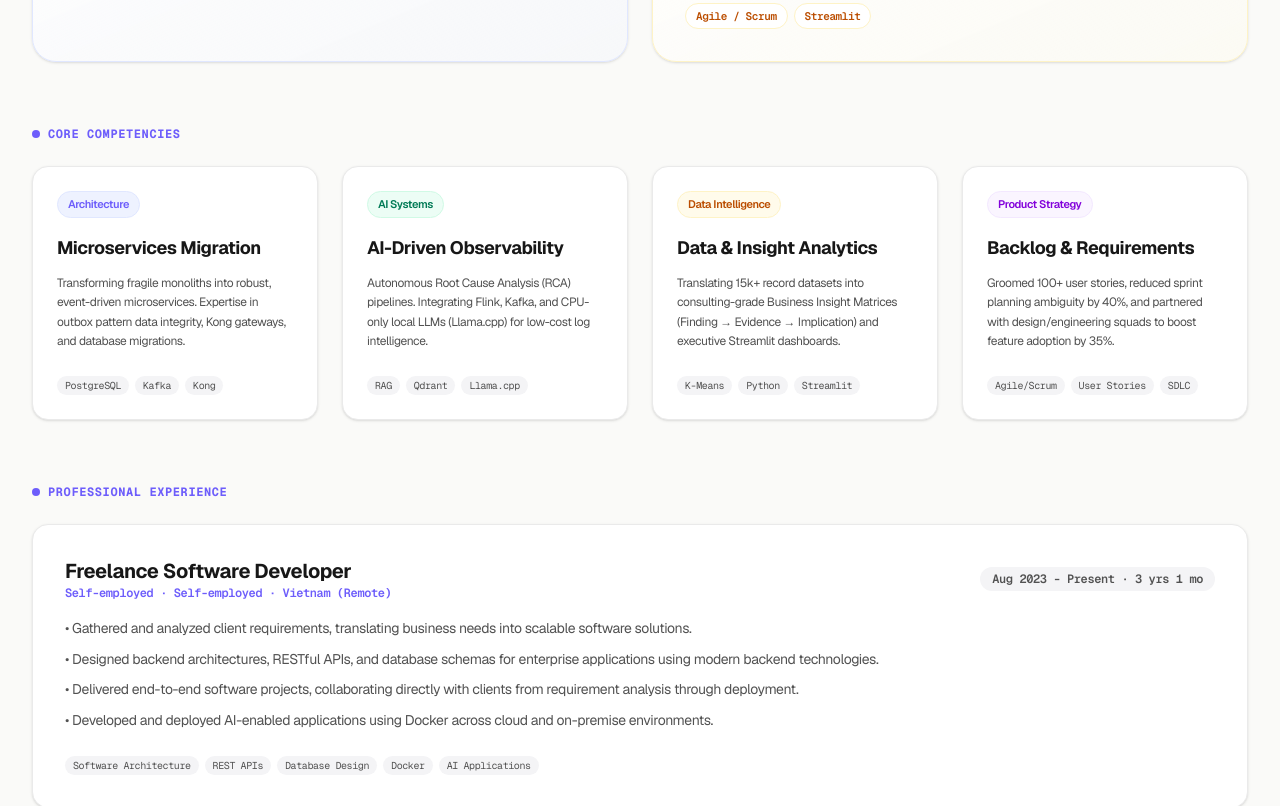
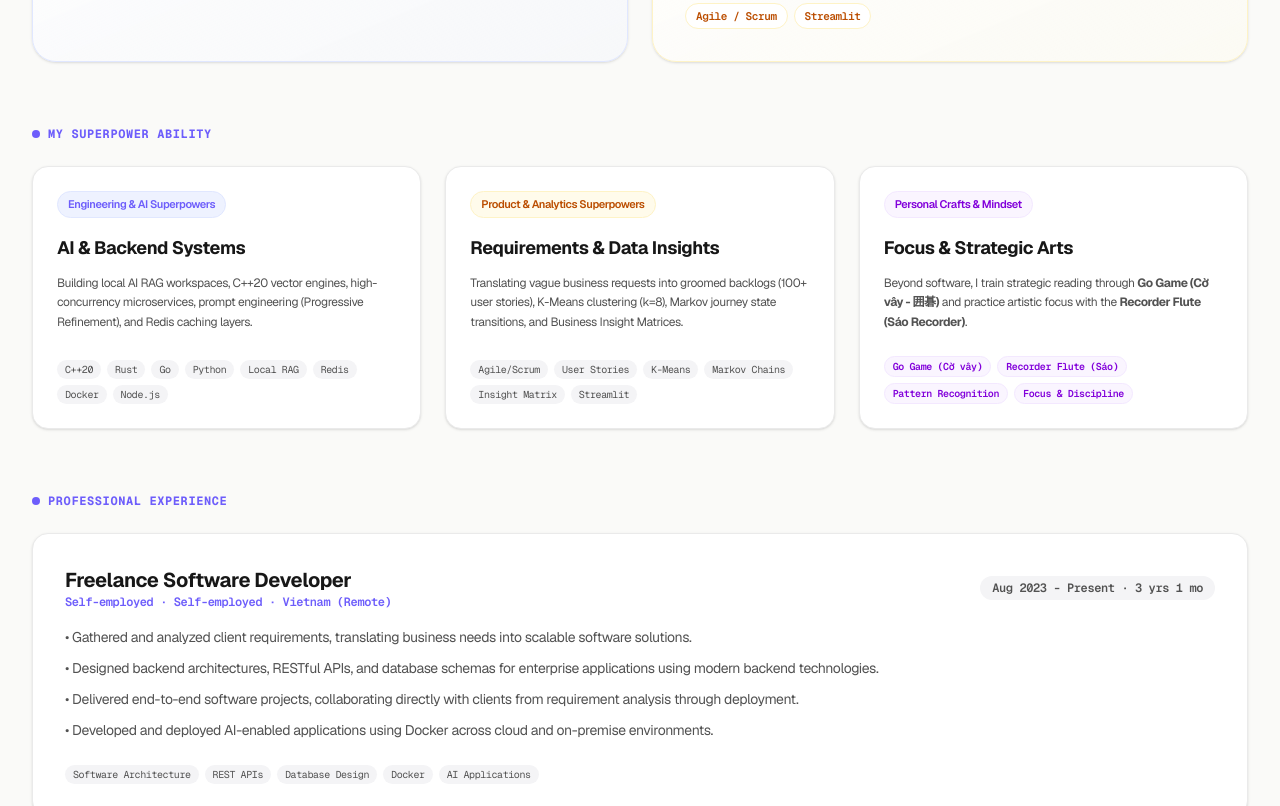
Before and after one commit to pomagrenate/pomaidb-web, a Next.js app: page /hire-me in a window 1280 px wide. Shown: the part 700-1506 px from the top of the page. Built offline with nearby package versions, Linux system fonts and the light colour scheme.

Commit message:
feat: add MY SUPERPOWER ABILITY skills & personal crafts, and VOLUNTEERING & COMMUNITY IMPACT section

```diff
--- a/app/hire-me/page.tsx
+++ b/app/hire-me/page.tsx
@@ -63,26 +63,27 @@ export default function HireMePage() {
           </div>
         </div>
 
-        {/* What I Do */}
+        {/* My Superpower Ability */}
         <div>
           <div className="flex items-center gap-2 text-xs font-mono font-bold text-[#6D5DFB] uppercase tracking-wider mb-6">
             <span className="w-2 h-2 rounded-full bg-[#6D5DFB]" />
-            <span>CORE COMPETENCIES</span>
+            <span>MY SUPERPOWER ABILITY</span>
           </div>
 
-          <div className="grid grid-cols-1 md:grid-cols-2 lg:grid-cols-4 gap-6">
+          <div className="grid grid-cols-1 md:grid-cols-2 lg:grid-cols-3 gap-6">
+            {/* Tech & AI Superpower */}
             <div className="bg-white border border-[#EAEAEA] rounded-2xl p-6 shadow-sm hover:shadow-lg transition-all flex flex-col justify-between">
               <div>
                 <span className="px-2.5 py-1 rounded-full bg-indigo-50 border border-indigo-100 text-[#6D5DFB] text-[11px] font-semibold mb-4 inline-block">
-                  Architecture
+                  Engineering &amp; AI Superpowers
                 </span>
-                <h3 className="text-lg font-bold text-[#171717] mb-3">Microservices Migration</h3>
+                <h3 className="text-lg font-bold text-[#171717] mb-3">AI &amp; Backend Systems</h3>
                 <p className="text-[#525252] text-xs leading-relaxed mb-6">
-                  Transforming fragile monoliths into robust, event-driven microservices. Expertise in outbox pattern data integrity, Kong gateways, and database migrations.
+                  Building local AI RAG workspaces, C++20 vector engines, high-concurrency microservices, prompt engineering (Progressive Refinement), and Redis caching layers.
                 </p>
               </div>
               <div className="flex flex-wrap gap-1.5">
-                {["PostgreSQL", "Kafka", "Kong"].map((t) => (
+                {["C++20", "Rust", "Go", "Python", "Local RAG", "Redis", "Docker", "Node.js"].map((t) => (
                   <span key={t} className="px-2 py-0.5 rounded-full bg-[#F4F4F6] text-[10px] font-mono text-[#525252]">
                     {t}
                   </span>
@@ -90,18 +91,19 @@ export default function HireMePage() {
               </div>
             </div>
 
+            {/* Business & Product Superpower */}
             <div className="bg-white border border-[#EAEAEA] rounded-2xl p-6 shadow-sm hover:shadow-lg transition-all flex flex-col justify-between">
               <div>
-                <span className="px-2.5 py-1 rounded-full bg-emerald-50 border border-emerald-100 text-emerald-700 text-[11px] font-semibold mb-4 inline-block">
-                  AI Systems
+                <span className="px-2.5 py-1 rounded-full bg-amber-50 border border-amber-100 text-amber-700 text-[11px] font-semibold mb-4 inline-block">
+                  Product &amp; Analytics Superpowers
                 </span>
-                <h3 className="text-lg font-bold text-[#171717] mb-3">AI-Driven Observability</h3>
+                <h3 className="text-lg font-bold text-[#171717] mb-3">Requirements &amp; Data Insights</h3>
                 <p className="text-[#525252] text-xs leading-relaxed mb-6">
-                  Autonomous Root Cause Analysis (RCA) pipelines. Integrating Flink, Kafka, and CPU-only local LLMs (Llama.cpp) for low-cost log intelligence.
+                  Translating vague business requests into groomed backlogs (100+ user stories), K-Means clustering (k=8), Markov journey state transitions, and Business Insight Matrices.
                 </p>
               </div>
               <div className="flex flex-wrap gap-1.5">
-                {["RAG", "Qdrant", "Llama.cpp"].map((t) => (
+                {["Agile/Scrum", "User Stories", "K-Means", "Markov Chains", "Insight Matrix", "Streamlit"].map((t) => (
                   <span key={t} className="px-2 py-0.5 rounded-full bg-[#F4F4F6] text-[10px] font-mono text-[#525252]">
                     {t}
                   </span>
@@ -109,38 +111,20 @@ export default function HireMePage() {
               </div>
             </div>
 
+            {/* Personal Craft & Mindset (Tài lẻ) */}
             <div className="bg-white border border-[#EAEAEA] rounded-2xl p-6 shadow-sm hover:shadow-lg transition-all flex flex-col justify-between">
               <div>
-                <span className="px-2.5 py-1 rounded-full bg-amber-50 border border-amber-100 text-amber-700 text-[11px] font-semibold mb-4 inline-block">
-                  Data Intelligence
+                <span className="px-2.5 py-1 rounded-full bg-purple-50 border border-purple-100 text-purple-700 text-[11px] font-semibold mb-4 inline-block">
+                  Personal Crafts &amp; Mindset
                 </span>
-                <h3 className="text-lg font-bold text-[#171717] mb-3">Data &amp; Insight Analytics</h3>
+                <h3 className="text-lg font-bold text-[#171717] mb-3">Focus &amp; Strategic Arts</h3>
                 <p className="text-[#525252] text-xs leading-relaxed mb-6">
-                  Translating 15k+ record datasets into consulting-grade Business Insight Matrices (Finding → Evidence → Implication) and executive Streamlit dashboards.
+                  Beyond software, I train strategic reading through <strong>Go Game (Cờ vây - 囲碁)</strong> and practice artistic focus with the <strong>Recorder Flute (Sáo Recorder)</strong>.
                 </p>
               </div>
               <div className="flex flex-wrap gap-1.5">
-                {["K-Means", "Python", "Streamlit"].map((t) => (
-                  <span key={t} className="px-2 py-0.5 rounded-full bg-[#F4F4F6] text-[10px] font-mono text-[#525252]">
-                    {t}
-                  </span>
-                ))}
-              </div>
-            </div>
-
-            <div className="bg-white border border-[#EAEAEA] rounded-2xl p-6 shadow-sm hover:shadow-lg transition-all flex flex-col justify-between">
-              <div>
-                <span className="px-2.5 py-1 rounded-full bg-purple-50 border border-purple-100 text-purple-700 text-[11px] font-semibold mb-4 inline-block">
-                  Product Strategy
-                </span>
-                <h3 className="text-lg font-bold text-[#171717] mb-3">Backlog &amp; Requirements</h3>
-                <p className="text-[#525252] text-xs leading-relaxed mb-6">
-                  Groomed 100+ user stories, reduced sprint planning ambiguity by 40%, and partnered with design/engineering squads to boost feature adoption by 35%.
-                </p>
-              </div>
-              <div className="flex flex-wrap gap-1.5">
-                {["Agile/Scrum", "User Stories", "SDLC"].map((t) => (
-                  <span key={t} className="px-2 py-0.5 rounded-full bg-[#F4F4F6] text-[10px] font-mono text-[#525252]">
+                {["Go Game (Cờ vây)", "Recorder Flute (Sáo)", "Pattern Recognition", "Focus & Discipline"].map((t) => (
+                  <span key={t} className="px-2 py-0.5 rounded-full bg-purple-50 text-purple-700 border border-purple-100 text-[10px] font-mono font-semibold">
                     {t}
                   </span>
                 ))}
@@ -348,6 +332,127 @@ export default function HireMePage() {
           </div>
         </div>
 
+        {/* Volunteering & Community Impact */}
+        <div>
+          <div className="flex items-center gap-2 text-xs font-mono font-bold text-[#6D5DFB] uppercase tracking-wider mb-6">
+            <span className="w-2 h-2 rounded-full bg-emerald-500" />
+            <span>VOLUNTEERING &amp; COMMUNITY IMPACT</span>
+          </div>
+
+          <div className="grid grid-cols-1 md:grid-cols-2 lg:grid-cols-3 gap-6">
+            {/* 1. HUTECH Poverty Alleviation */}
+            <div className="bg-white border border-[#EAEAEA] rounded-2xl p-6 shadow-sm hover:shadow-md transition-all flex flex-col justify-between">
+              <div>
+                <div className="flex items-center justify-between mb-3">
+                  <span className="px-2.5 py-0.5 rounded-full bg-emerald-50 border border-emerald-200 text-emerald-700 text-[10px] font-semibold">
+                    Poverty Alleviation
+                  </span>
+                  <span className="text-[11px] font-mono text-slate-400">Apr 2023 - Jun 2023</span>
+                </div>
+                <h3 className="text-base font-bold text-[#171717] mb-1">Student Volunteer</h3>
+                <p className="text-xs font-semibold text-emerald-600 mb-3">HCM University of Technology (HUTECH)</p>
+                <p className="text-xs text-[#525252] leading-relaxed mb-4">
+                  Collaborated with fellow students to raise funds within the university community to buy food, clothes, and necessities for homeless individuals and children in need.
+                </p>
+              </div>
+              <span className="text-[10px] font-mono text-slate-400">3 mos · Community Relief</span>
+            </div>
+
+            {/* 2. HUTECH Environment */}
+            <div className="bg-white border border-[#EAEAEA] rounded-2xl p-6 shadow-sm hover:shadow-md transition-all flex flex-col justify-between">
+              <div>
+                <div className="flex items-center justify-between mb-3">
+                  <span className="px-2.5 py-0.5 rounded-full bg-teal-50 border border-teal-200 text-teal-700 text-[10px] font-semibold">
+                    Environment
+                  </span>
+                  <span className="text-[11px] font-mono text-slate-400">Jul 2022</span>
+                </div>
+                <h3 className="text-base font-bold text-[#171717] mb-1">Student Volunteer</h3>
+                <p className="text-xs font-semibold text-teal-600 mb-3">HCM University of Technology (HUTECH)</p>
+                <ul className="text-xs text-[#525252] leading-relaxed space-y-1 mb-4">
+                  <li>• Cleaned a sub-district street with the volunteer team.</li>
+                  <li>• Inspected local households to eliminate mosquito breeding grounds for community public health.</li>
+                </ul>
+              </div>
+              <span className="text-[10px] font-mono text-slate-400">1 mo · Street Cleanup &amp; Sanitation</span>
+            </div>
+
+            {/* 3. HUTECH Children & Pagoda Meal */}
+            <div className="bg-white border border-[#EAEAEA] rounded-2xl p-6 shadow-sm hover:shadow-md transition-all flex flex-col justify-between">
+              <div>
+                <div className="flex items-center justify-between mb-3">
+                  <span className="px-2.5 py-0.5 rounded-full bg-amber-50 border border-amber-200 text-amber-700 text-[10px] font-semibold">
+                    Children &amp; Community
+                  </span>
+                  <span className="text-[11px] font-mono text-slate-400">Jul 2022</span>
+                </div>
+                <h3 className="text-base font-bold text-[#171717] mb-1">Student Volunteer</h3>
+                <p className="text-xs font-semibold text-amber-600 mb-3">HCM University of Technology (HUTECH)</p>
+                <ul className="text-xs text-[#525252] leading-relaxed space-y-1 mb-4">
+                  <li>• Assisted monks in cleaning pagoda facilities.</li>
+                  <li>• Prepared and served community meals for visitors and local residents.</li>
+                </ul>
+              </div>
+              <span className="text-[10px] font-mono text-slate-400">1 mo · Pagoda Outreach</span>
+            </div>
+
+            {/* 4. HUTECH Tet Gift Wrapping */}
+            <div className="bg-white border border-[#EAEAEA] rounded-2xl p-6 shadow-sm hover:shadow-md transition-all flex flex-col justify-between">
+              <div>
+                <div className="flex items-center justify-between mb-3">
+                  <span className="px-2.5 py-0.5 rounded-full bg-purple-50 border border-purple-200 text-purple-700 text-[10px] font-semibold">
+                    Children &amp; Tet Support
+                  </span>
+                  <span className="text-[11px] font-mono text-slate-400">Nov 2022</span>
+                </div>
+                <h3 className="text-base font-bold text-[#171717] mb-1">Student Volunteer</h3>
+                <p className="text-xs font-semibold text-purple-600 mb-3">HCM University of Technology (HUTECH)</p>
+                <p className="text-xs text-[#525252] leading-relaxed mb-4">
+                  Participated in a gift-wrapping initiative to package festive gift boxes for underprivileged families, bringing warmth and care for the Tet holiday.
+                </p>
+              </div>
+              <span className="text-[10px] font-mono text-slate-400">1 mo · Festive Gift Outreach</span>
+            </div>
+
+            {/* 5. Red Cross COVID-19 Rice Bank */}
+            <div className="bg-white border border-[#EAEAEA] rounded-2xl p-6 shadow-sm hover:shadow-md transition-all flex flex-col justify-between">
+              <div>
+                <div className="flex items-center justify-between mb-3">
+                  <span className="px-2.5 py-0.5 rounded-full bg-red-50 border border-red-200 text-red-700 text-[10px] font-semibold">
+                    Health &amp; Disaster Relief
+                  </span>
+                  <span className="text-[11px] font-mono text-slate-400">Nov 2021 - Dec 2021</span>
+                </div>
+                <h3 className="text-base font-bold text-[#171717] mb-1">Volunteer Staff</h3>
+                <p className="text-xs font-semibold text-red-600 mb-3">Red Cross</p>
+                <p className="text-xs text-[#525252] leading-relaxed mb-4">
+                  Operated Rice Bank Machines and supported food supply logistics during the COVID-19 pandemic to deliver essential rice directly to families in need.
+                </p>
+              </div>
+              <span className="text-[10px] font-mono text-slate-400">2 mos · COVID-19 Food Relief</span>
+            </div>
+
+            {/* 6. High School Orphanage Night */}
+            <div className="bg-white border border-[#EAEAEA] rounded-2xl p-6 shadow-sm hover:shadow-md transition-all flex flex-col justify-between">
+              <div>
+                <div className="flex items-center justify-between mb-3">
+                  <span className="px-2.5 py-0.5 rounded-full bg-indigo-50 border border-indigo-200 text-indigo-700 text-[10px] font-semibold">
+                    Children &amp; Orphanage
+                  </span>
+                  <span className="text-[11px] font-mono text-slate-400">Jun 2020</span>
+                </div>
+                <h3 className="text-base font-bold text-[#171717] mb-1">Student Volunteer</h3>
+                <p className="text-xs font-semibold text-indigo-600 mb-3">High School Outreach</p>
+                <ul className="text-xs text-[#525252] leading-relaxed space-y-1 mb-4">
+                  <li>• Organized a pre-festive night for children at a local orphanage.</li>
+                  <li>• Performed a sign-language dance routine and hosted interactive games with prizes (Banh Tet, cookies, candies).</li>
+                </ul>
+              </div>
+              <span className="text-[10px] font-mono text-slate-400">1 mo · Orphanage Performance &amp; Games</span>
+            </div>
+          </div>
+        </div>
+
         {/* Contact Form Section */}
         <div>
           <div className="flex items-center gap-2 text-xs font-mono font-bold text-[#6D5DFB] uppercase tracking-wider mb-6">
```
